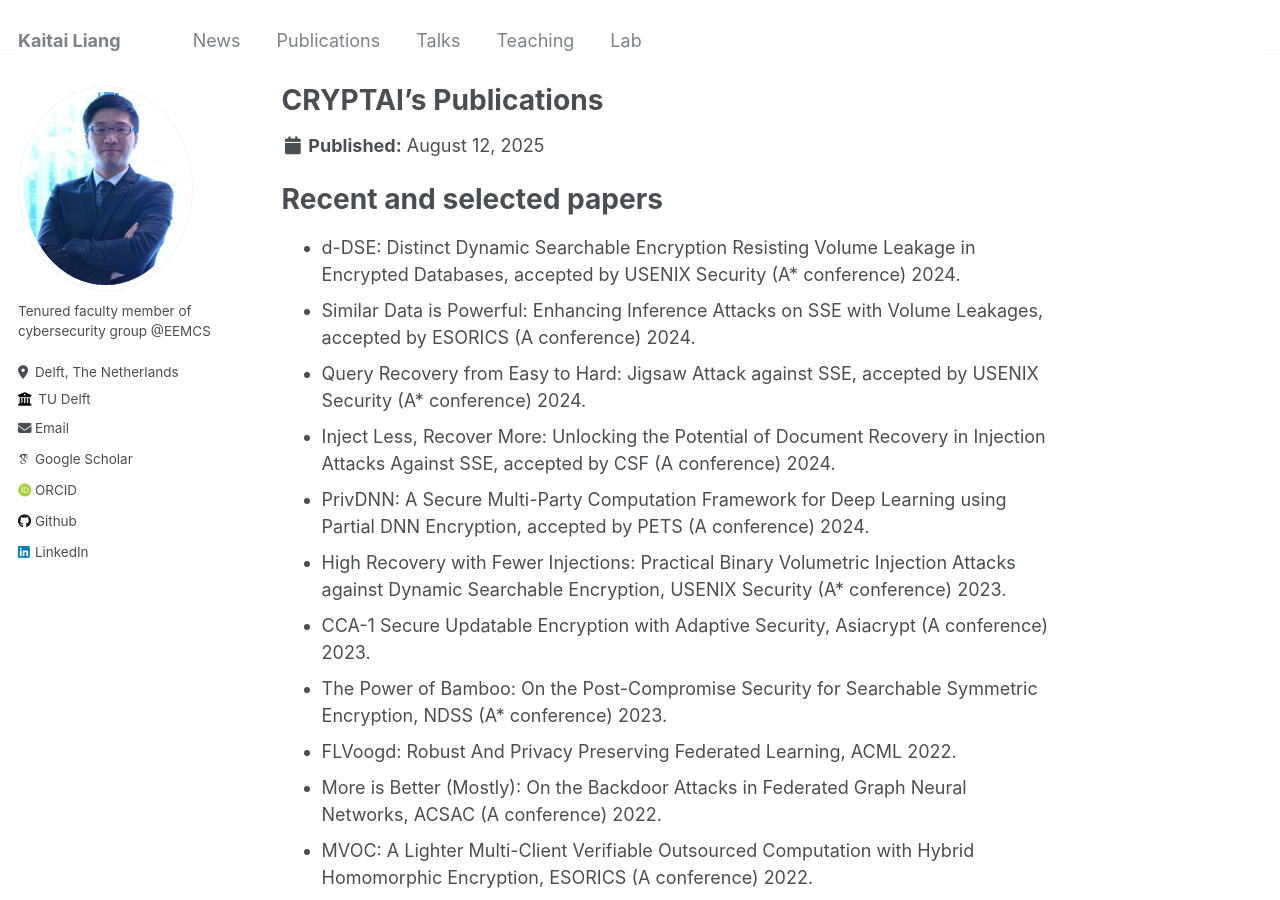
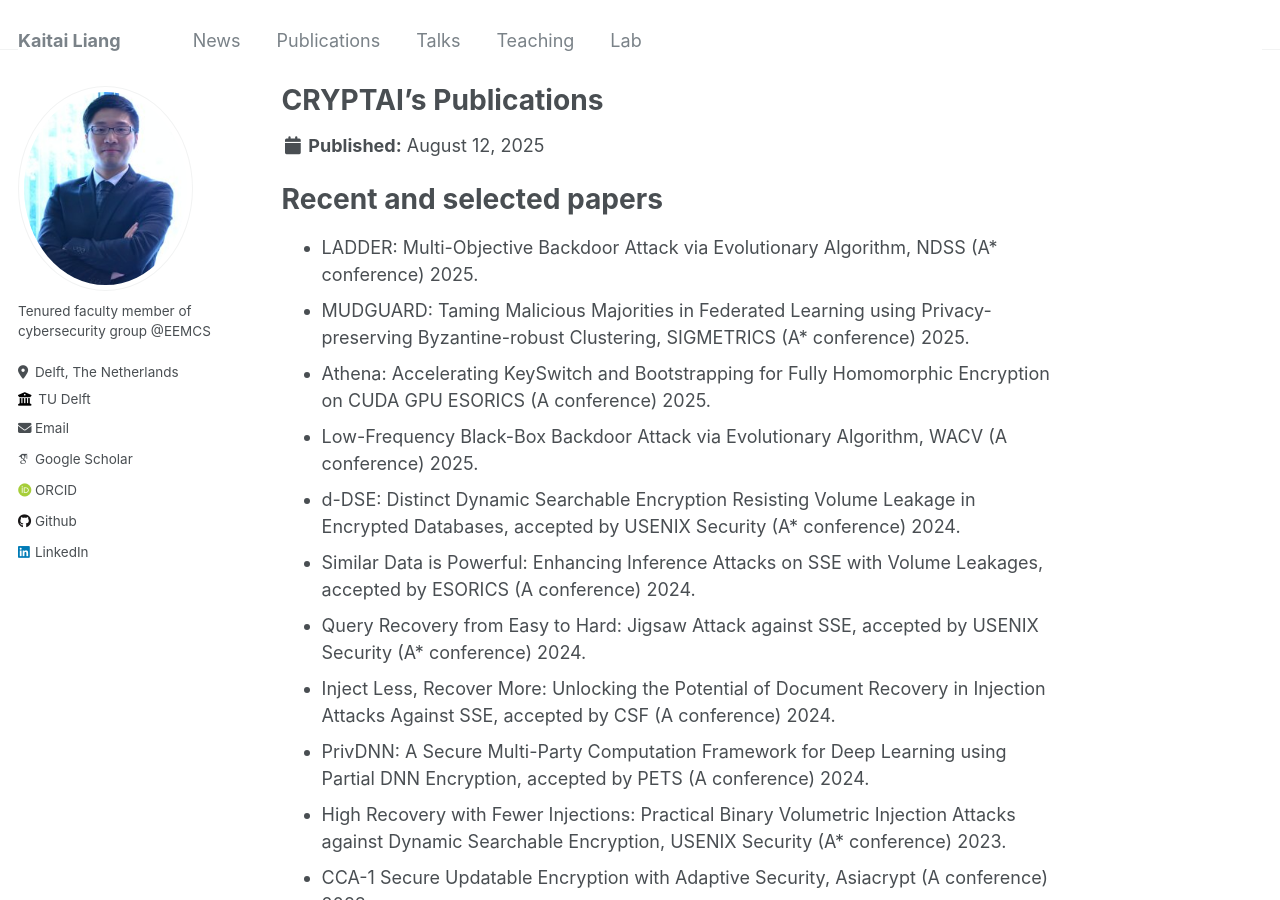
Before and after one commit to kaitailiang/kaitailiang.github.io, a Jekyll site: the page built from _portfolio/portfolio-4.md, in a window 1280 px wide and 900 px high. Built offline with Jekyll 4.4.1, drawn with Linux system fonts in a browser that asks for light colours; some web fonts are replaced.

Commit message:
Update portfolio-4.md

```diff
--- a/_portfolio/portfolio-4.md
+++ b/_portfolio/portfolio-4.md
@@ -5,7 +5,10 @@ collection: portfolio
 
 Recent and selected papers
 =====
-
+- LADDER: Multi-Objective Backdoor Attack via Evolutionary Algorithm, NDSS (A* conference) 2025.
+- MUDGUARD: Taming Malicious Majorities in Federated Learning using Privacy-preserving Byzantine-robust Clustering, SIGMETRICS (A* conference) 2025.
+- Athena: Accelerating KeySwitch and Bootstrapping for Fully Homomorphic Encryption on CUDA GPU ESORICS (A conference) 2025.
+- Low-Frequency Black-Box Backdoor Attack via Evolutionary Algorithm, WACV (A conference) 2025.
 - d-DSE: Distinct Dynamic Searchable Encryption Resisting Volume Leakage in Encrypted Databases, accepted by USENIX Security (A* conference) 2024.
 - Similar Data is Powerful: Enhancing Inference Attacks on SSE with Volume Leakages, accepted by ESORICS (A conference) 2024.
 - Query Recovery from Easy to Hard: Jigsaw Attack against SSE, accepted by USENIX Security (A* conference) 2024.
```
